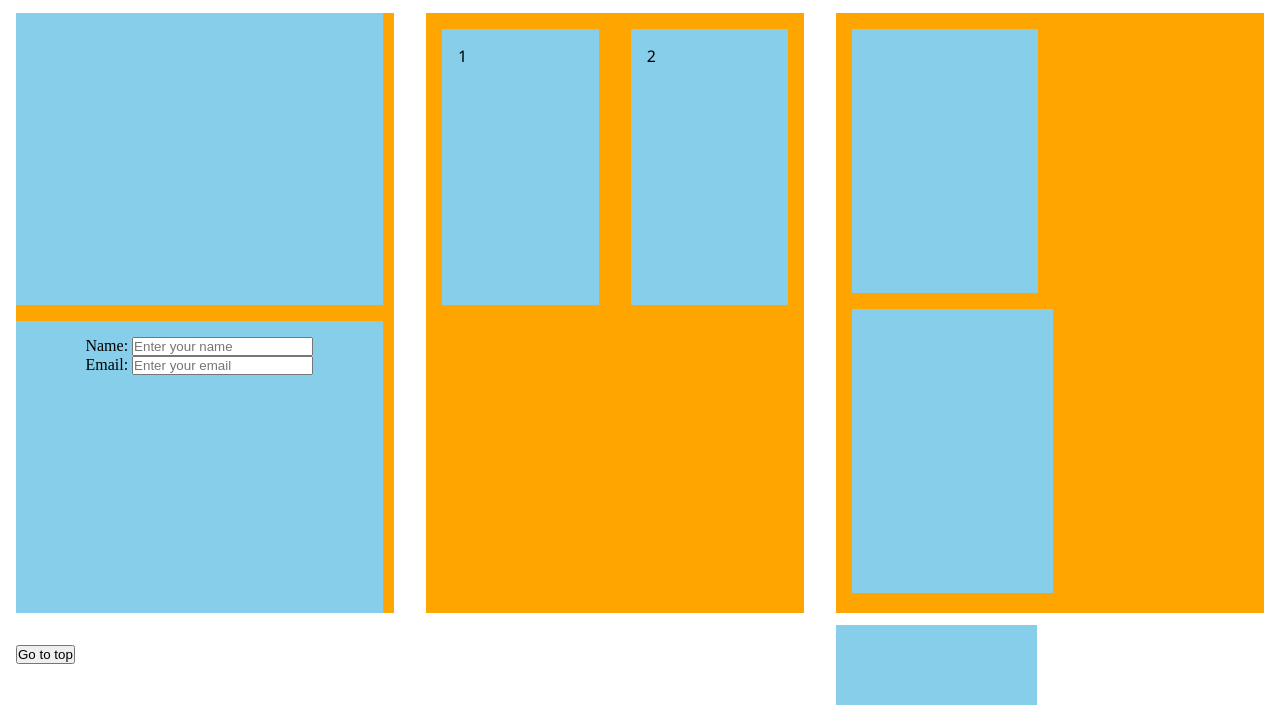
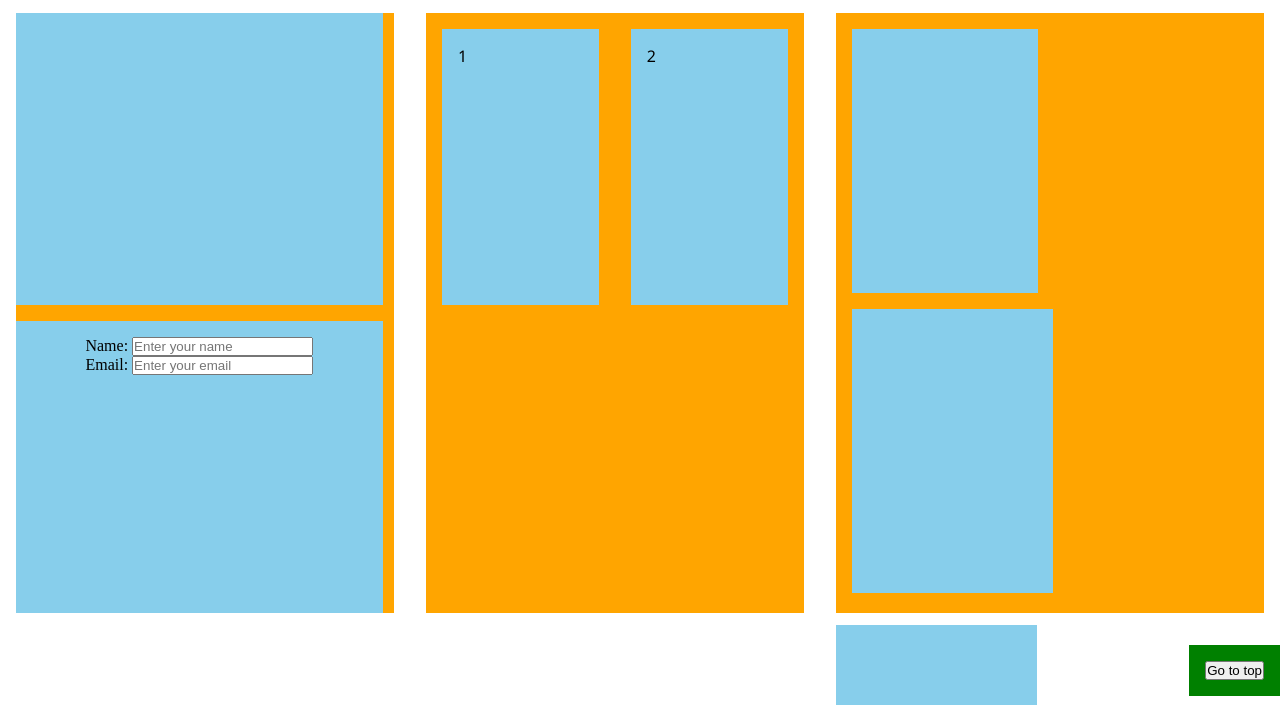
Before and after one commit to khlnidhi/Assesment, a plain HTML site: page index.html in a window 1280 px wide. Shown: the part 95-800 px from the top of the page. Drawn offline with Linux system fonts and the light colour scheme.

Commit message:
final commit

```diff
--- a/test.css
+++ b/test.css
@@ -133,8 +133,14 @@
 
 }
 .button{
-
+     align-items: right;
+     position:sticky;
+     bottom: 0em;
+     margin-top: 1em;
+     float: right;
     padding: 1em;
+     background-color: green;
+     color: green;
 }
 
 
```
